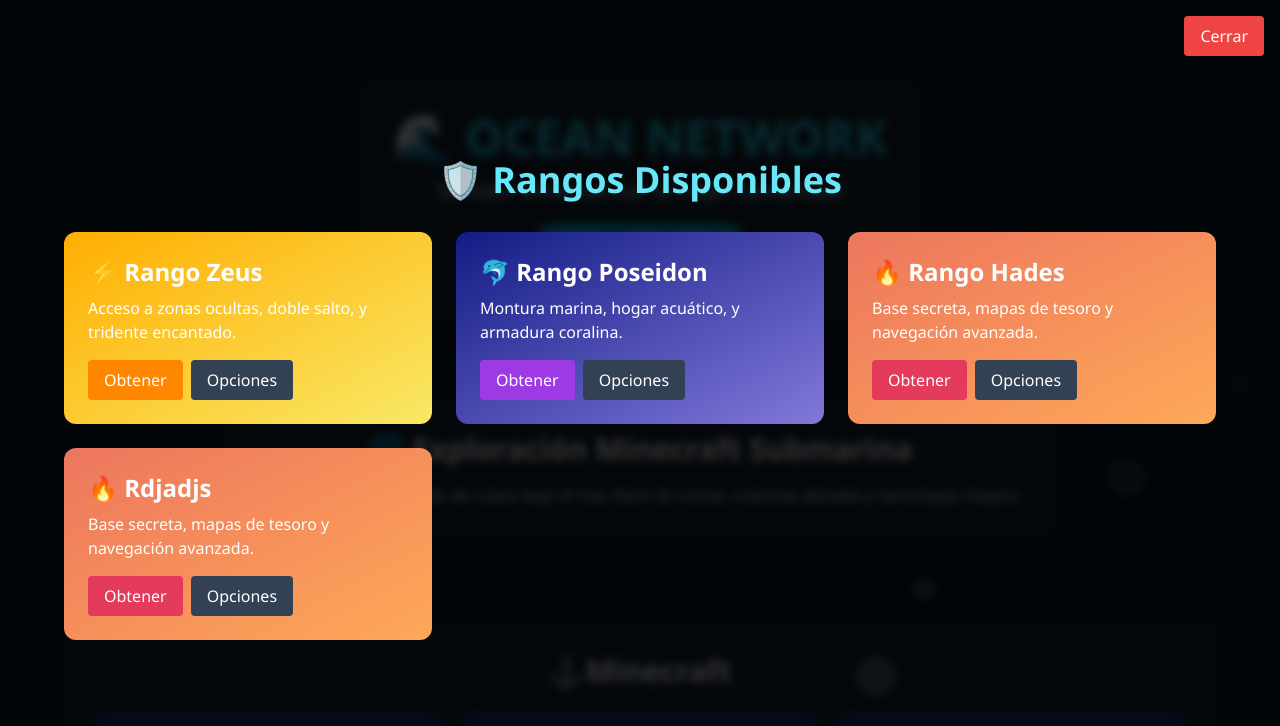
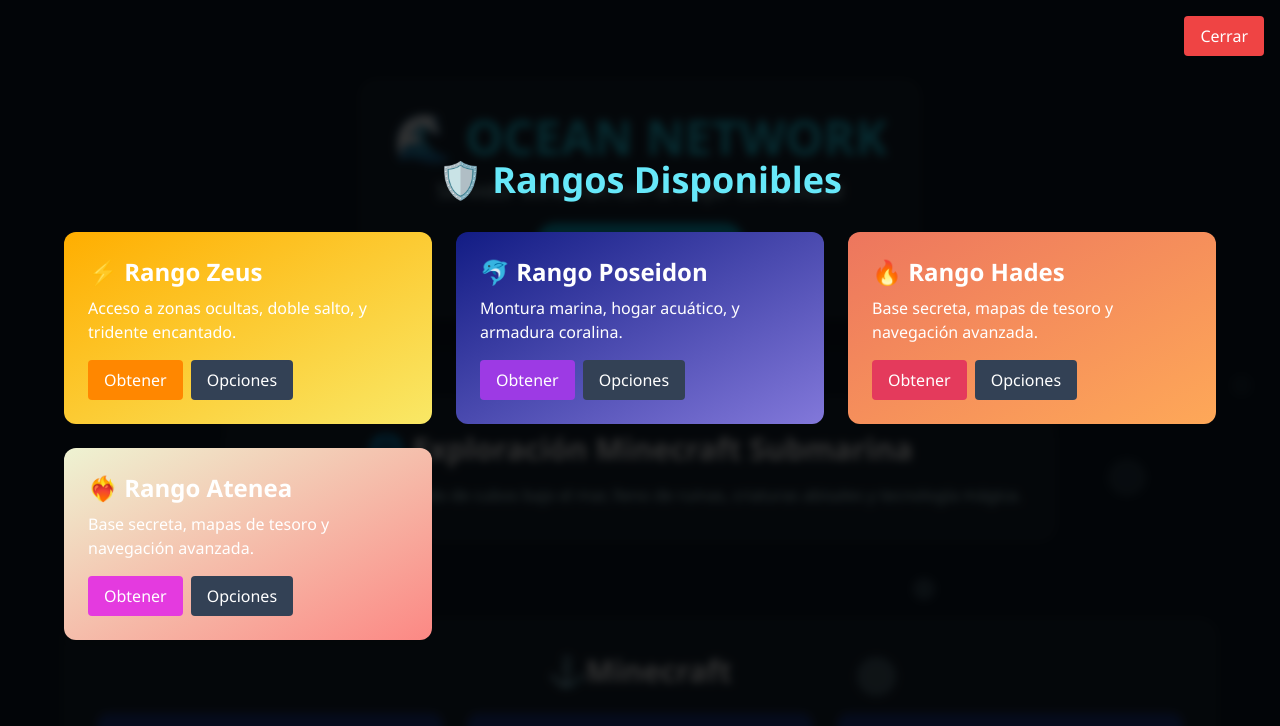
Before and after one commit to xivertr60/Ocean-Network, a plain HTML site: page index.html in a window 1280 px wide. Both pictures are taken after a click on the button 270 px from the left and 767 px from the top of the page. Shown: the top 726 px of the page. Drawn offline with nearby package versions, Linux system fonts and the light colour scheme.

Commit message:
Update index.html

```diff
--- a/index.html
+++ b/index.html
@@ -111,11 +111,11 @@
         <button onclick="mostrarOpciones('Hades', 'Base secreta, mapas de tesoro, navegación avanzada', '9.99€')" class="bg-slate-700 hover:bg-slate-600 px-4 py-2 rounded">Opciones</button>
       </div>
    </div>
- <div class="bg-gradient-to-br from-[#ed765e] to-[#fea858] p-6 rounded-xl shadow-lg text-white">
-      <h3 class="text-2xl font-bold mb-2">🔥 Rdjadjs</h3>
+ <div class="bg-gradient-to-br from-[#eef3d2] to-[#fc8884] p-6 rounded-xl shadow-lg text-white">
+      <h3 class="text-2xl font-bold mb-2">❤‍🔥 Rango Atenea</h3>
       <p>Base secreta, mapas de tesoro y navegación avanzada.</p>
       <div class="flex gap-2 mt-4">
-        <button onclick="mostrarTicket('Hades')" class="bg-[#E43A5C] hover:bg-[#E43A5C] px-4 py-2 rounded">Obtener</button>
+        <button onclick="mostrarTicket('Hades')" class="bg-[#E43ADF] hover:bg-[#E43ADF] px-4 py-2 rounded">Obtener</button>
         <button onclick="mostrarOpciones('Hades', 'Base secreta, mapas de tesoro, navegación avanzada', '9.99€')" class="bg-slate-700 hover:bg-slate-600 px-4 py-2 rounded">Opciones</button>
       </div>
     </div>
```
